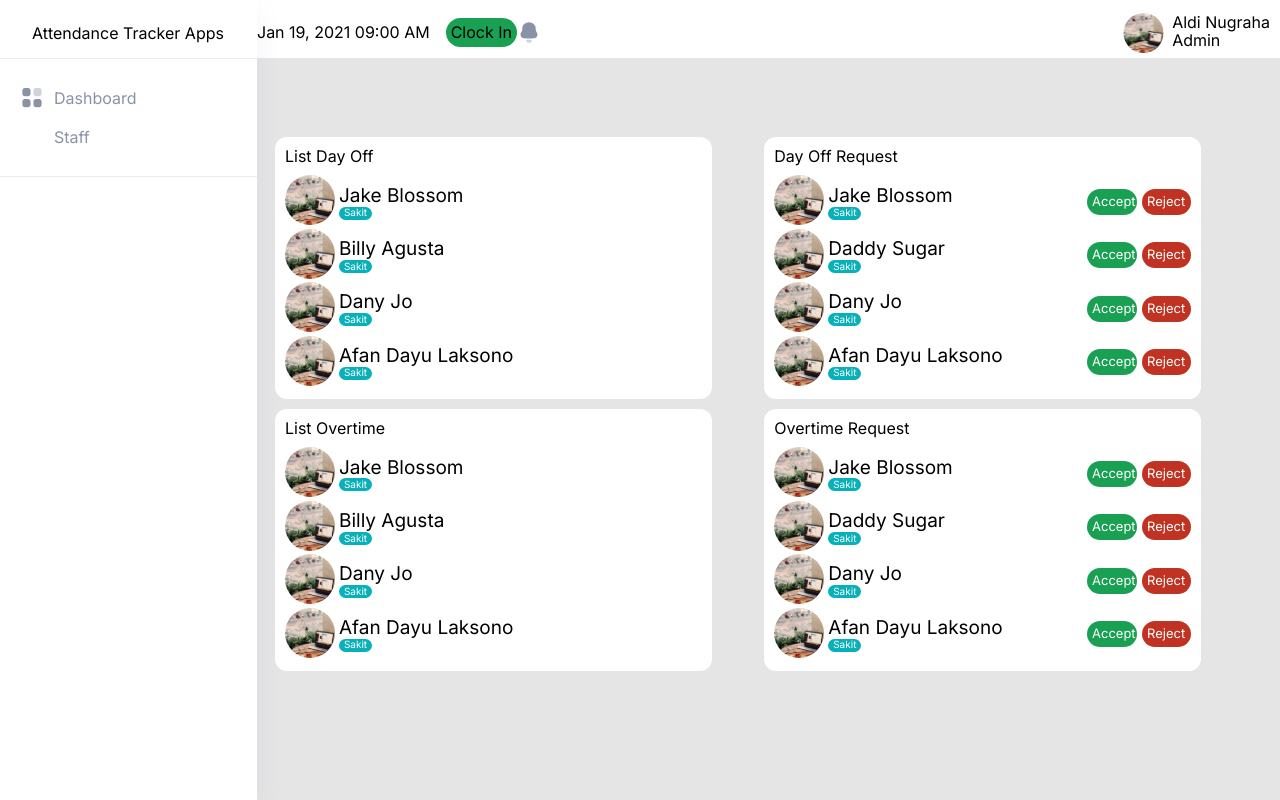
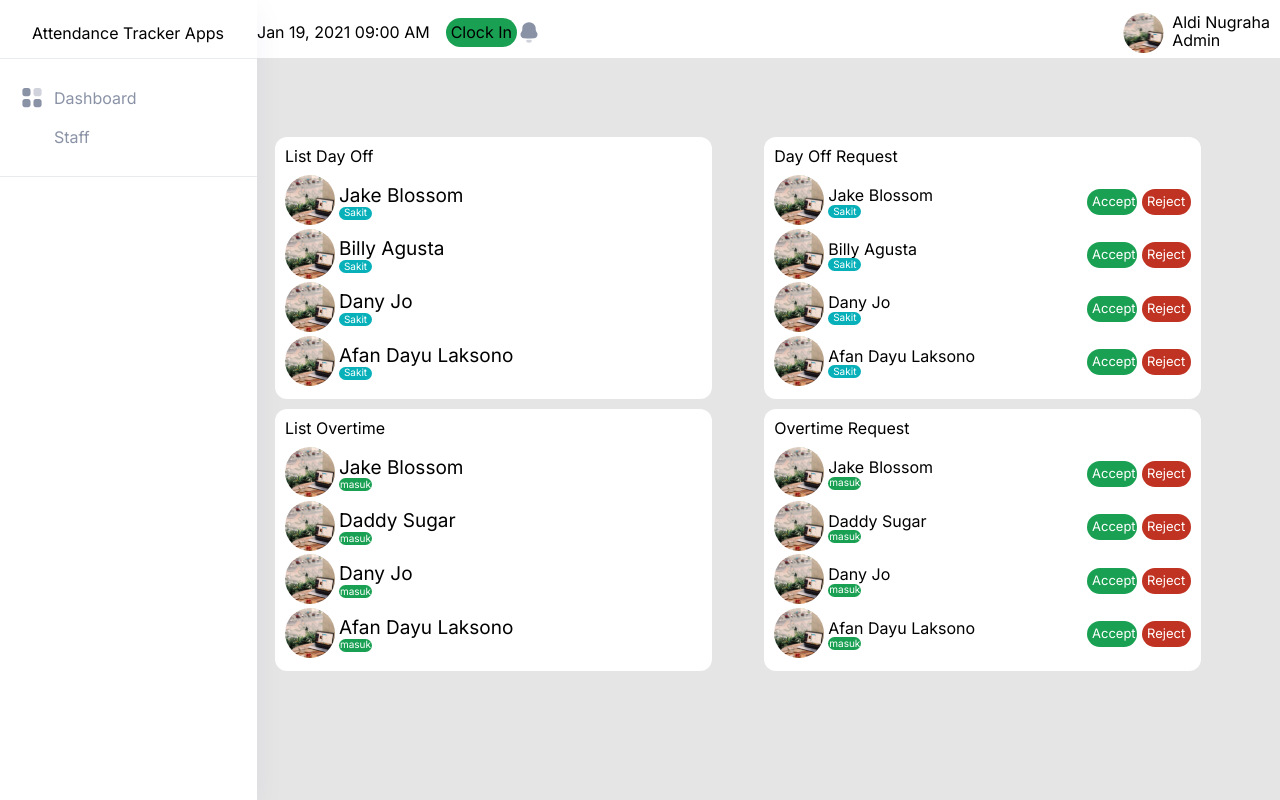
Before and after one commit to glints-IPE-4/frontend_staff_attendance, a React (Create React App) app: page / in a window 1280 px wide. Built offline with nearby package versions, Linux system fonts and the light colour scheme.

Commit message:
memisahkan semua component yang ada didashboard yaitu ListDayOff, RequestDayOff, ListOvertime dan RequestOvertime. Sedikit modified Dashboard.jsx dan Dashboard.scss

```diff
--- a/src/components/RequestStaff.jsx
+++ b/src/components/ListDayOff.jsx
@@ -2,7 +2,7 @@ import React from 'react';
 import PropTypes from 'prop-types';
 import Frame from '../assets/svg/Frame.svg';
 
-const RequestStaff = props => {
+const ListDayOff = props => {
   const { name, status } = props;
   return (
     <span>
@@ -13,21 +13,17 @@ const RequestStaff = props => {
           </div>
           <div className='name-status'>
             <div className='name-staff'>{name}</div>
-            <div className='status-staff'>{status}</div>
+            <div className='status-staff-sakit'>{status}</div>
           </div>
-        </div>
-        <div className='button-request'>
-          <div className='button-accept'>Accept</div>
-          <div className='button-reject'>Reject</div>
         </div>
       </div>
     </span>
   );
 };
 
-RequestStaff.propTypes = {
+ListDayOff.propTypes = {
   name: PropTypes.string.isRequired,
   status: PropTypes.string.isRequired,
 };
 
-export default RequestStaff;
+export default ListDayOff;
--- /dev/null
+++ b/src/components/ListOvertime.jsx
@@ -0,0 +1,29 @@
+import React from 'react';
+import PropTypes from 'prop-types';
+import Frame from '../assets/svg/Frame.svg';
+
+const ListOvertime = props => {
+  const { name, status } = props;
+  return (
+    <span>
+      <div className='list-staff'>
+        <div className='list-staff-group'>
+          <div className='photo'>
+            <img src={Frame} alt='icon' />
+          </div>
+          <div className='name-status'>
+            <div className='name-staff'>{name}</div>
+            <div className='status-staff-masuk'>{status}</div>
+          </div>
+        </div>
+      </div>
+    </span>
+  );
+};
+
+ListOvertime.propTypes = {
+  name: PropTypes.string.isRequired,
+  status: PropTypes.string.isRequired,
+};
+
+export default ListOvertime;
--- /dev/null
+++ b/src/components/RequestDayOff.jsx
@@ -0,0 +1,33 @@
+import React from 'react';
+import PropTypes from 'prop-types';
+import Frame from '../assets/svg/Frame.svg';
+
+const RequestDayOff = props => {
+  const { name, status } = props;
+  return (
+    <span>
+      <div className='list-staff'>
+        <div className='list-staff-group'>
+          <div className='photo'>
+            <img src={Frame} alt='icon' />
+          </div>
+          <div className='name-status'>
+            <div className='name-staff-'>{name}</div>
+            <div className='status-staff-sakit'>{status}</div>
+          </div>
+        </div>
+        <div className='button-request'>
+          <div className='button-accept'>Accept</div>
+          <div className='button-reject'>Reject</div>
+        </div>
+      </div>
+    </span>
+  );
+};
+
+RequestDayOff.propTypes = {
+  name: PropTypes.string.isRequired,
+  status: PropTypes.string.isRequired,
+};
+
+export default RequestDayOff;
--- a/src/components/ListStaff.jsx
+++ b/src/components/RequestOvertime.jsx
@@ -2,7 +2,7 @@ import React from 'react';
 import PropTypes from 'prop-types';
 import Frame from '../assets/svg/Frame.svg';
 
-const ListStaff = props => {
+const RequestOvertime = props => {
   const { name, status } = props;
   return (
     <span>
@@ -12,18 +12,22 @@ const ListStaff = props => {
             <img src={Frame} alt='icon' />
           </div>
           <div className='name-status'>
-            <div className='name-staff'>{name}</div>
-            <div className='status-staff'>{status}</div>
+            <div className='name-staff-'>{name}</div>
+            <div className='status-staff-masuk'>{status}</div>
           </div>
+        </div>
+        <div className='button-request'>
+          <div className='button-accept'>Accept</div>
+          <div className='button-reject'>Reject</div>
         </div>
       </div>
     </span>
   );
 };
 
-ListStaff.propTypes = {
+RequestOvertime.propTypes = {
   name: PropTypes.string.isRequired,
   status: PropTypes.string.isRequired,
 };
 
-export default ListStaff;
+export default RequestOvertime;
--- a/src/pages/DashboardPage.jsx
+++ b/src/pages/DashboardPage.jsx
@@ -1,44 +1,66 @@
 import React from 'react';
-import ListStaff from '../components/ListStaff';
-import RequestStaff from '../components/RequestStaff';
+import ListDayOff from '../components/ListDayOff';
+import RequestDayOff from '../components/RequestDayOff';
+import ListOvertime from '../components/ListOvertime';
+import RequestOvertime from '../components/RequestOvertime';
 
-const listStaffs = [
+const listDayOffs = [
   { name: 'Jake Blossom', status: 'Sakit' },
   { name: 'Billy Agusta', status: 'Sakit' },
   { name: 'Dany Jo', status: 'Sakit' },
   { name: 'Afan Dayu Laksono', status: 'Sakit' },
 ];
-const requestStaffs = [
+const requestDayOffs = [
   { name: 'Jake Blossom', status: 'Sakit' },
-  { name: 'Daddy Sugar', status: 'Sakit' },
+  { name: 'Billy Agusta', status: 'Sakit' },
   { name: 'Dany Jo', status: 'Sakit' },
   { name: 'Afan Dayu Laksono', status: 'Sakit' },
+];
+const listOvertimes = [
+  { name: 'Jake Blossom', status: 'masuk' },
+  { name: 'Daddy Sugar', status: 'masuk' },
+  { name: 'Dany Jo', status: 'masuk' },
+  { name: 'Afan Dayu Laksono', status: 'masuk' },
+];
+const requestOvertimes = [
+  { name: 'Jake Blossom', status: 'masuk' },
+  { name: 'Daddy Sugar', status: 'masuk' },
+  { name: 'Dany Jo', status: 'masuk' },
+  { name: 'Afan Dayu Laksono', status: 'masuk' },
 ];
 
 const DashboardPage = () => (
   <div className='staff-view'>
     <div className='card'>
       <div className='card-title'>List Day Off</div>
-      {listStaffs.map(listStaff => (
-        <ListStaff key={listStaff.id} name={listStaff.name} status={listStaff.status} />
+      {listDayOffs.map(listDayOff => (
+        <ListDayOff key={listDayOff.id} name={listDayOff.name} status={listDayOff.status} />
       ))}
     </div>
     <div className='card'>
       <div className='card-title'>Day Off Request</div>
-      {requestStaffs.map(requestStaff => (
-        <RequestStaff key={requestStaff.id} name={requestStaff.name} status={requestStaff.status} />
+      {requestDayOffs.map(requestDayOff => (
+        <RequestDayOff
+          key={requestDayOff.id}
+          name={requestDayOff.name}
+          status={requestDayOff.status}
+        />
       ))}
     </div>
     <div className='card'>
       <div className='card-title'>List Overtime</div>
-      {listStaffs.map(listStaff => (
-        <ListStaff key={listStaff.id} name={listStaff.name} status={listStaff.status} />
+      {listOvertimes.map(listOvertime => (
+        <ListOvertime key={listOvertime.id} name={listOvertime.name} status={listOvertime.status} />
       ))}
     </div>
     <div className='card'>
       <div className='card-title'>Overtime Request</div>
-      {requestStaffs.map(requestStaff => (
-        <RequestStaff key={requestStaff.id} name={requestStaff.name} status={requestStaff.status} />
+      {requestOvertimes.map(requestOvertime => (
+        <RequestOvertime
+          key={requestOvertime.id}
+          name={requestOvertime.name}
+          status={requestOvertime.status}
+        />
       ))}
     </div>
   </div>
--- a/src/styles/_dashboard.scss
+++ b/src/styles/_dashboard.scss
@@ -34,10 +34,9 @@
           }
         }
       }
-      .status-staff {
+      .status-staff-masuk {
         width: 33px;
         height: 13px;
-        background: #08b1ba;
         border-radius: 10px;
         padding: 0px;
         text-align: center;
@@ -46,6 +45,20 @@
         display: flex;
         justify-content: center;
         align-items: center;
+        background-color: #1aa053;
+      }
+      .status-staff-sakit {
+        width: 33px;
+        height: 13px;
+        border-radius: 10px;
+        padding: 0px;
+        text-align: center;
+        font-size: 10px;
+        color: white;
+        display: flex;
+        justify-content: center;
+        align-items: center;
+        background-color: #08b1ba;
       }
       .button-request {
         display: flex;
```
